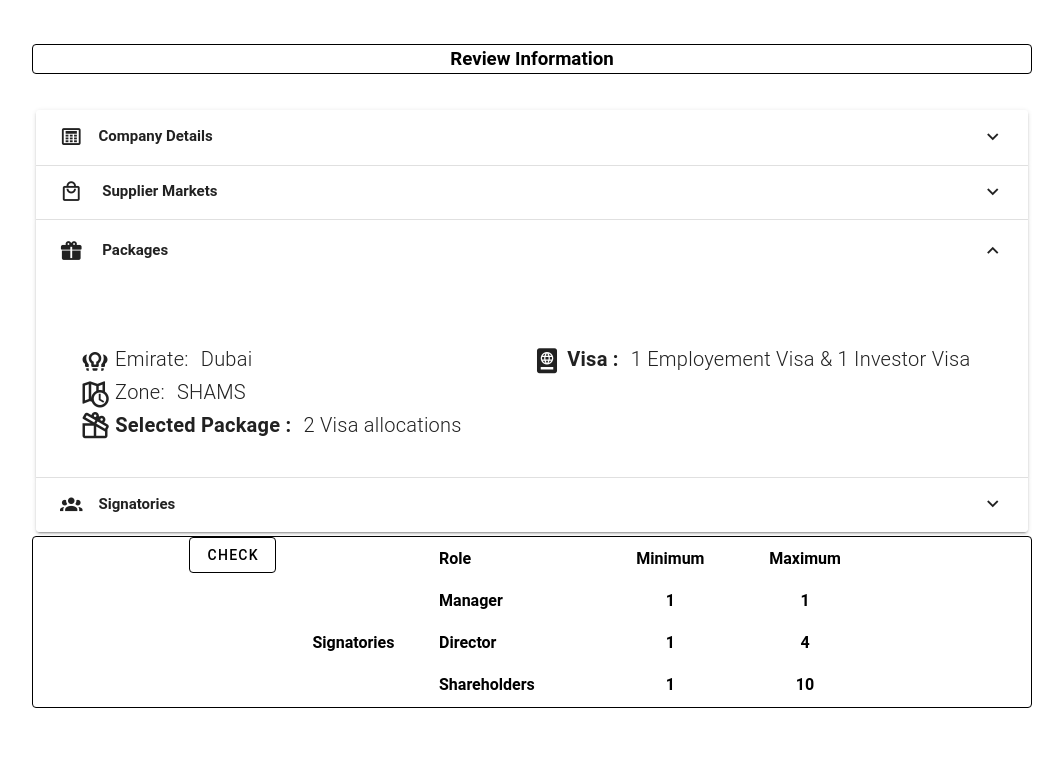
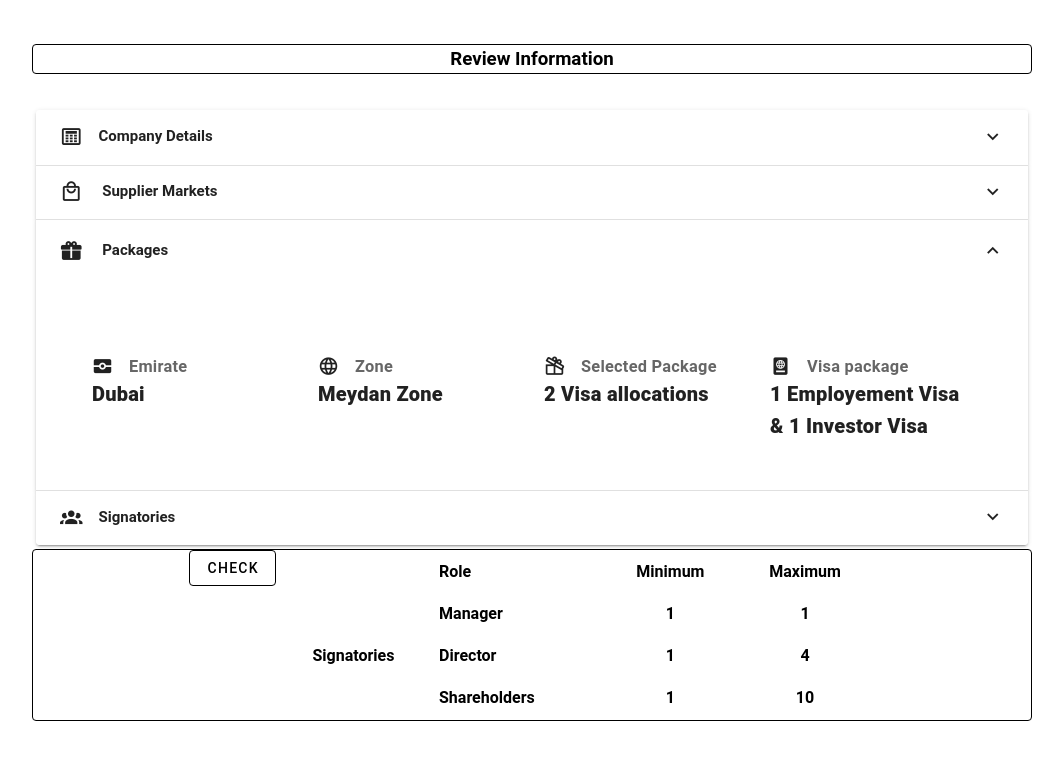
Before and after one commit to jasonkiptoo/learn-store, a Nuxt app: page /review in a window 1280 px wide. Both pictures are taken after a click on the button "Packages". Shown: the top 760 px of the page, without its empty margins (108-1171 px from the left). Built offline with nearby package versions, Linux system fonts and the light colour scheme.

Commit message:
designed the packages section

```diff
--- a/pages/review/index.vue
+++ b/pages/review/index.vue
@@ -32,15 +32,16 @@
                 <!-- <v-icon icon="mdi-check-circle"></v-icon> -->
               </h3>
               <!-- <v-divider class="pb-8"> </v-divider> -->
-              <v-row  class="no-utters">
-                <v-col class="no-gtters "  style="display: flex; flex-direction: column; gap: 1rem ;">
-                  <v-row class="text-h6 font-weight-bold ">
+              <v-row class="no-utters">
+                <v-col
+                  class="no-gtters"
+                  style="display: flex; flex-direction: column; gap: 1rem"
+                >
+                  <v-row class="text-h6 font-weight-bold">
                     <div class="cont text-body-2 d-fle align-center">
-                      <div class="ic d-flex align-center text-medium-emphasis" >
+                      <div class="ic d-flex align-center text-medium-emphasis">
                         <v-icon class="mr-4">mdi-account</v-icon>
-                        <h3 class="text-h" >
-                          Name (English)
-                        </h3>
+                        <h3 class="text-h">Name (English)</h3>
                       </div>
                       <div class="name font-weight-black">
                         {{ formarted }}
@@ -48,86 +49,67 @@
                     </div>
                   </v-row>
                   <v-row class="text-h6 font-weight-bold">
-
                     <div class="cont text-body-2 d-fle align-center">
-                      <div class="ic d-flex align-center" >
+                      <div class="ic d-flex align-center">
                         <v-icon class="mr-4">mdi-abjad-arabic</v-icon>
-                        <h3 class="text-medium-emphasis text-h ">
+                        <h3 class="text-medium-emphasis text-h">
                           Name (Arabic)
                         </h3>
                       </div>
-                      <div class="font-weight-bold ">
+                      <div class="font-weight-bold">
                         {{ formarted }}
                       </div>
                     </div>
                   </v-row>
-                  <v-row class="text-h6 ">
+                  <v-row class="text-h6">
                     <div class="cont text-body-2 d-fle align-center">
-                      <div class="ic d-flex align-center text-medium-empassis" >
+                      <div class="ic d-flex align-center text-medium-empassis">
                         <v-icon class="mr-4">mdi-link</v-icon>
-                        <h3 class="text-medium-emphasis">
-                         Website URL
-                        </h3>
+                        <h3 class="text-medium-emphasis">Website URL</h3>
                       </div>
                       <div class="name font-weight-bold">
-                        {{ companyDetails.companyDetails.url  }}
+                        {{ companyDetails.companyDetails.url }}
                       </div>
                     </div>
                   </v-row>
                   <v-row class="text-h6 font-weight-bold">
                     <div class="cont text-body-2 d-fle align-center">
-                      <div class="ic d-flex align-center" >
+                      <div class="ic d-flex align-center">
                         <v-icon class="mr-4">mdi-passport-biometric</v-icon>
-                        <h3 class="text-medium-emphasis" >
+                        <h3 class="text-medium-emphasis">
                           Visa Allocation(s) :
                         </h3>
                       </div>
                       <div class="name font-weight-bold">
-                        {{ companyDetails.companyDetails.url  }}
+                        {{ companyDetails.companyDetails.url }}
                       </div>
                     </div>
                   </v-row>
                 </v-col>
-                <v-col class="no-gutters">
-                  <div class="cont text-body-2 d-fle align-center">
-                      <div class="ic d-flex align-center" >
+                <v-col class="n">
+                  <div class="ic d-flex align-cente">
                     <v-icon class="mr-4">mdi-account-multiple-check</v-icon>
-                        <h3 class="text-medium-emphasis">
-                          Shareholders:
-                        </h3>
+                    <h3 class="text-medium-emphasis">Shareholders:</h3>
                   </div>
                   <div class="name font-weight-bold">
-                        {{ companyDetails.companyDetails.shareholders  }}
-                      </div>
+                    {{ companyDetails.companyDetails.shareholders }}
                   </div>
 
-                    <div class="cont text-body-2 d-fle align-center">
-                      <div class="ic d-flex align-center" >
+                  <div class="ic d-flex align-center">
                     <v-icon class="mr-4">mdi-cash-multiple</v-icon>
-                        <h3 class="text-medium-emphasis">
-                                                 Share Capital:
-                        </h3>
+                    <h3 class="text-medium-emphasis">Share Capital:</h3>
                   </div>
                   <div class="name font-weight-bold">
-                        {{ companyDetails.companyDetails.shareCapital  }}
-                      </div>
+                    {{ companyDetails.companyDetails.shareCapital }}
                   </div>
 
-                    <div class="cont text-body-2 d-fle align-center">
-                      <div class="ic d-flex align-center" >
+                  <div class="ic d-flex align-center">
                     <v-icon class="mr-4">mdi-cash-refund</v-icon>
-                        <h3 class="text-medium-emphasis">
-                          Estimated turnover:
-                        </h3>
+                    <h3 class="text-medium-emphasis">Estimated turnover:</h3>
                   </div>
-                      <div class="name font-weight-bold ">
-                        {{ companyDetails.companyDetails.estimatedTurnover  }}
+                  <div class="name font-weight-bold">
+                    {{ companyDetails.companyDetails.estimatedTurnover }}
                   </div>
-                    </div>
-
-
-
-
                 </v-col>
               </v-row>
             </v-card>
@@ -177,9 +159,7 @@
                 class="mt-8 pa-8"
                 max-width="800"
               >
-                <h3 class="font-weight-bold"
-                  >Supplier Markets
-                </h3>
+                <h3 class="font-weight-bold">Supplier Markets</h3>
                 <v-divider class="mb-4"></v-divider>
 
                 <ul class="" style="list-style-type: circle">
@@ -197,8 +177,8 @@
                 class="mt-8 pa-8"
                 max-width="800"
               >
-                <h3 class="font-weight-bold d-flex justify-cente"
-                  >Company Activities
+                <h3 class="font-weight-bold d-flex justify-cente">
+                  Company Activities
                 </h3>
                 <v-divider class="mb-8"></v-divider>
 
@@ -222,46 +202,50 @@
               max-width="1000"
               variant="outline"
               elevation="0"
-              class="mx-auto justify-center px-8 pa-8 mt-8"
+              class="mx-auto justify-center pa-8 mt-8"
             >
               <v-row>
                 <v-col>
-                  <v-row class="text-h6 font-weight-bold">
-                    <span class="font-weight-light">
-                      <v-icon>mdi-lightbulb-group-outline</v-icon>
-
-                      Emirate:
-                    </span>
-                    <span class="font-weight-light ml-3">Dubai</span>
-                  </v-row>
-                  <v-row class="text-h6 font-weight-bold">
-                    <span class="font-weight-light">
-                      <v-icon>mdi-map-clock-outline</v-icon>
-                      Zone:
-                    </span>
-                    <span class="font-weight-light ml-3">SHAMS</span>
-                  </v-row>
-                  <v-row class="text-h6 font-weight-bold">
-                    <span>
-                      <v-icon>mdi-gift-open-outline</v-icon>
-                      Selected Package :
-                    </span>
-                    <span class="font-weight-light ml-3">
-                      2 Visa allocations</span
-                    >
-                  </v-row>
+                  <div class="cont text-body-2 d-fle align-center">
+                    <div class="ic d-flex align-center">
+                      <v-icon class="mr-4">mdi-passport-biometric</v-icon>
+                      <h3 class="text-medium-emphasis">Emirate</h3>
+                    </div>
+                    <div class="name text-h6 font-weight-black">Dubai</div>
+                  </div>
                 </v-col>
                 <v-col>
-                  <v-row class="text-h6 font-weight-bold">
-                    <span>
-                      <v-icon>mdi-passport</v-icon>
-                      Visa :
-                    </span>
-                    <span class="font-weight-light ml-3">
-                      1 Employement Visa & 1 Investor Visa
-                    </span>
-                  </v-row>
+                  <div class="cont text-body-2 d-fle align-center">
+                    <div class="ic d-flex align-center">
+                      <v-icon class="mr-4">mdi mdi-web</v-icon>
+                      <h3 class="text-medium-emphasis">Zone</h3>
+                    </div>
+                    <div class="name text-h6 font-weight-black">Meydan Zone</div>
+                  </div>
                 </v-col>
+
+                <v-col>
+                  <div class="cont text-body-2 d-fle align-center">
+                    <div class="ic d-flex align-center">
+                      <v-icon class="mr-4">mdi-gift-open-outline</v-icon>
+                      <h3 class="text-medium-emphasis">Selected Package</h3>
+                    </div>
+                    <div class="name text-h6 font-weight-black">2 Visa allocations</div>
+                  </div>
+                </v-col>
+
+                <v-col>
+                  <div class="cont text-body-2 d-fle align-center">
+                    <div class="ic d-flex align-center">
+                      <v-icon class="mr-4">mdi-passport</v-icon>
+                      <h3 class="text-medium-emphasis">Visa package</h3>
+                    </div>
+                    <div class="name text-h6 font-weight-black">1 Employement Visa & 1 Investor Visa</div>
+                  </div>
+                </v-col>
+
+
+
               </v-row>
             </v-card>
           </v-expansion-panel-text>
@@ -421,11 +405,10 @@
   }
   return roles.value.find((item) => item.zone === "IFZA");
 };
-const formarted=computed(()=>{
-
-  let names = companyDetails.value.companyDetails.name
-  return names.join(',')
-})
+const formarted = computed(() => {
+  let names = companyDetails.value.companyDetails.name;
+  return names.join(",");
+});
 const displayRoles = () => {
   if (!roles.value || !this.getZoneData) {
     return [];
```
Lines whose indentation alone changed are shown as unchanged.
